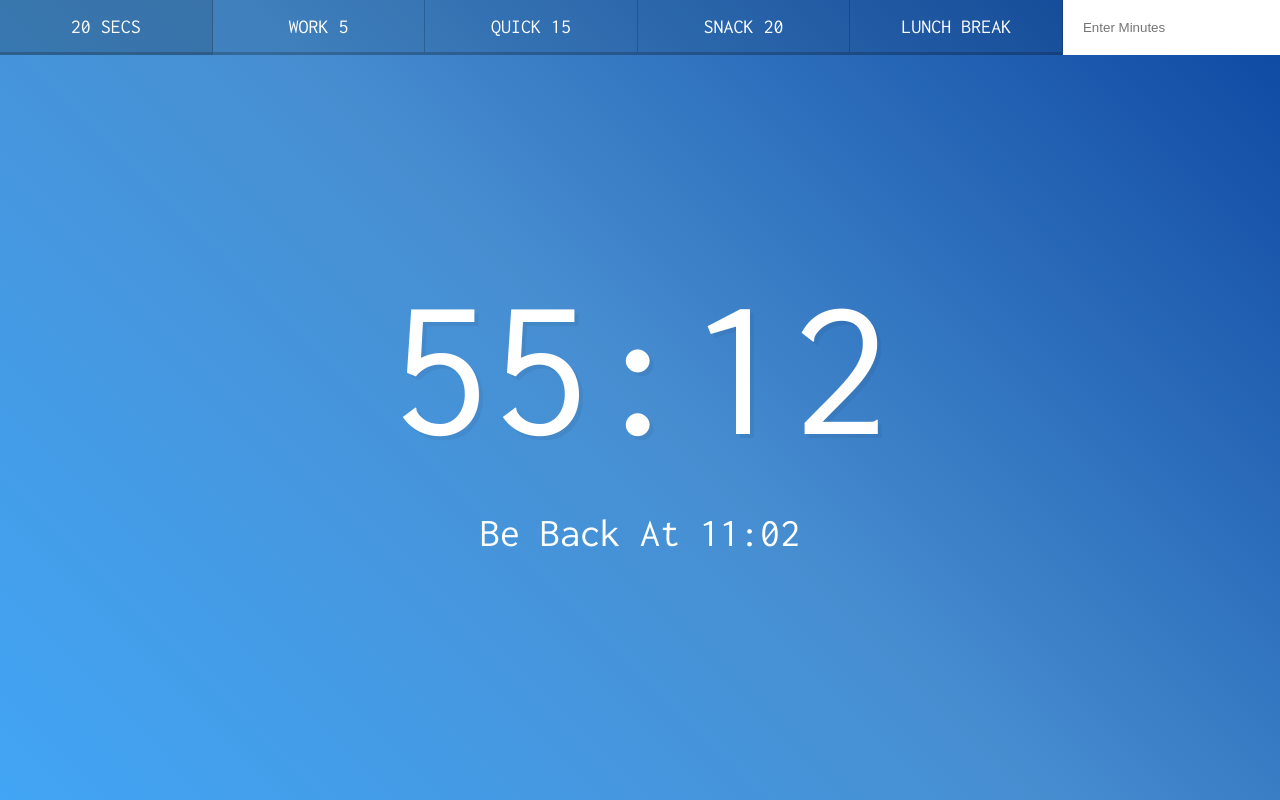
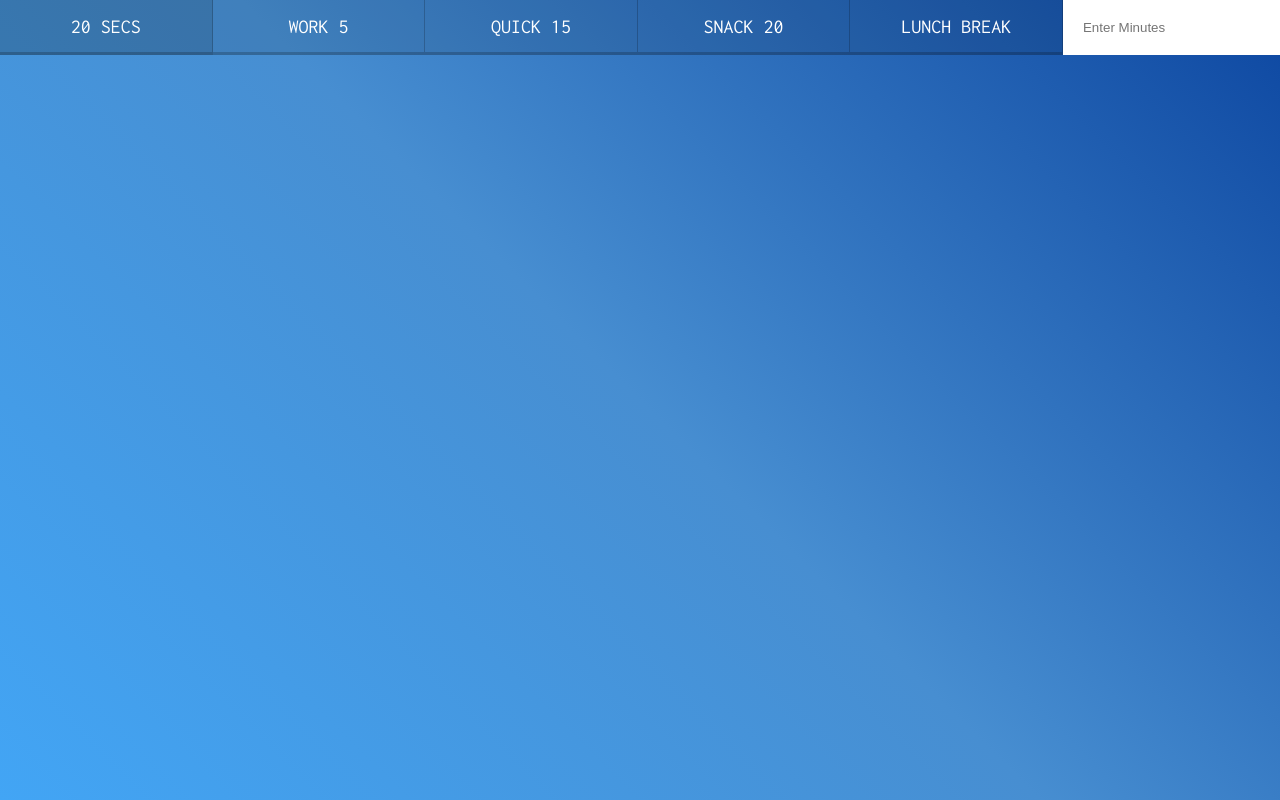
Before and after one commit to ELECTRON11111/countdown-timer, a plain HTML site: page index.html in a window 1280 px wide. Drawn offline with Linux system fonts and the light colour scheme.

Commit message:
made changes to the display

```diff
--- a/index.html
+++ b/index.html
@@ -19,8 +19,8 @@
       </form>
     </div>
     <div class="display">
-      <h1 class="display__time-left">55:12</h1>
-      <p class="display__end-time">Be Back At 11:02</p>
+      <h1 class="display__time-left"></h1>
+      <p class="display__end-time"></p>
     </div>
   </div>
 
```
